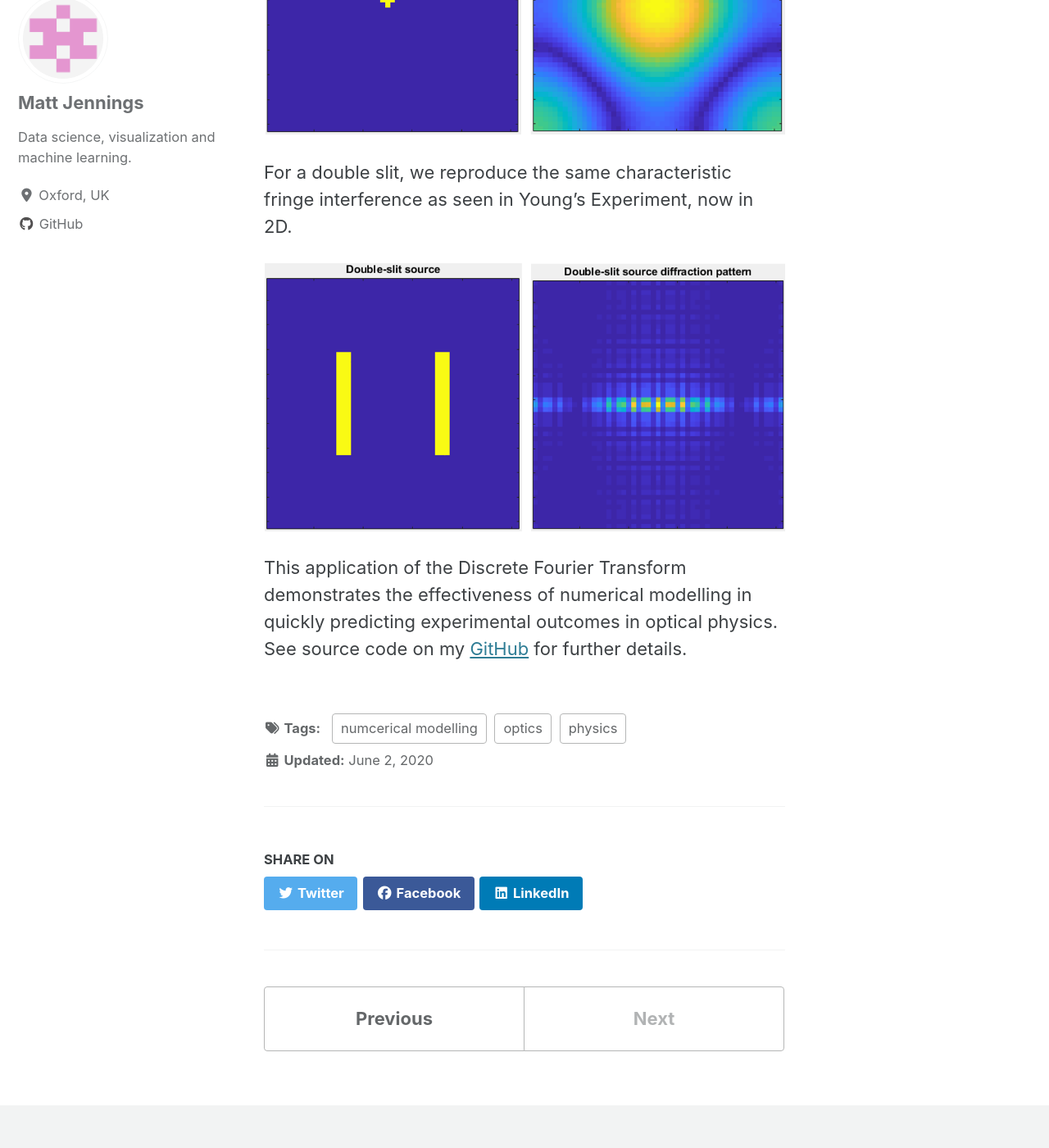
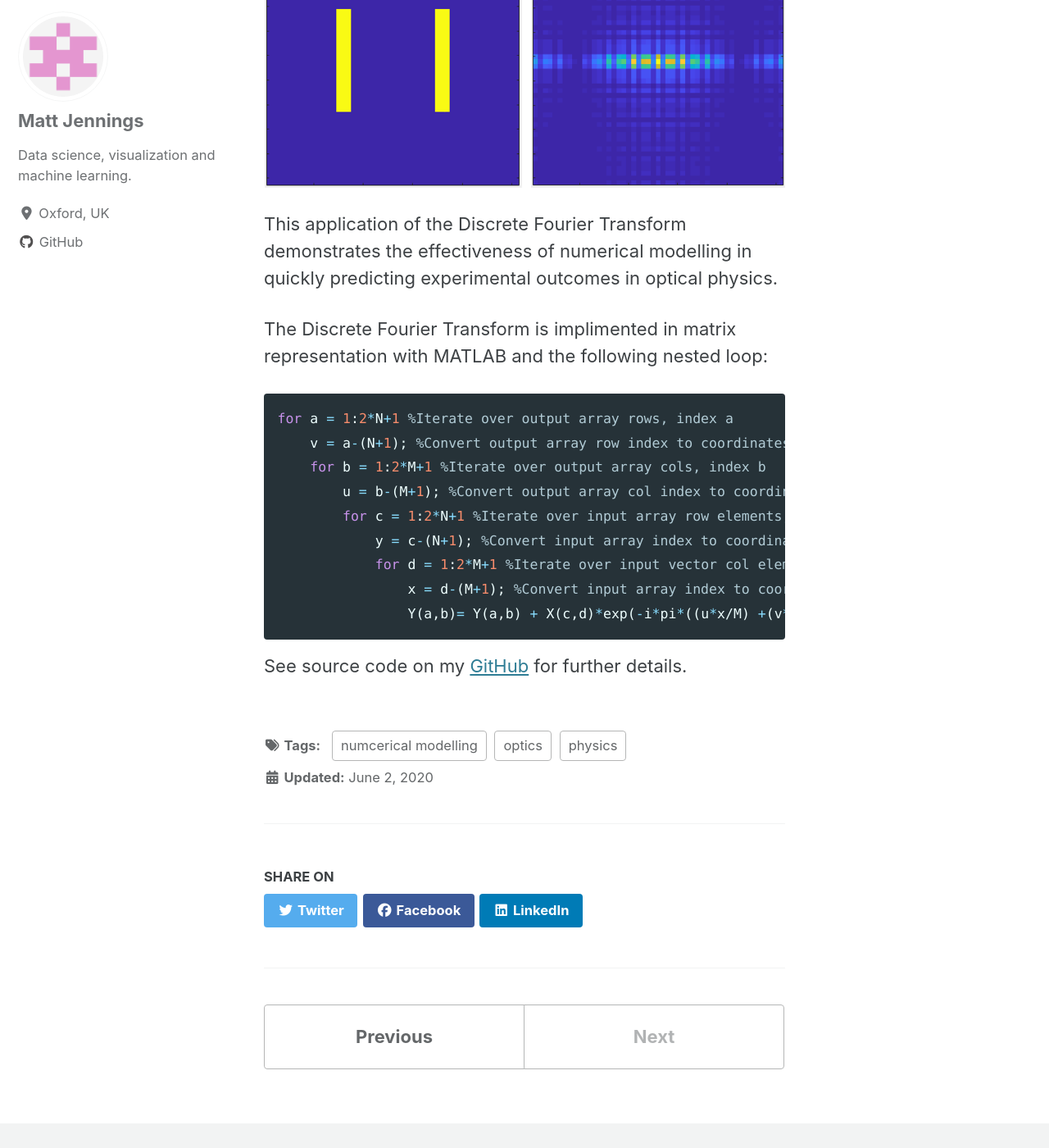
Before and after one commit to Matt-Jennings-GitHub/Matt-Jennings.github.io, a Jekyll site: the page built from _portfolio/Diffraction Modelling.md, in a window 1280 px wide and 1400 px high, scrolled down 1810 px. Shown: the whole window at 82% size. Built offline with Jekyll 4.4.1, drawn with Linux system fonts in a browser that asks for light colours; cached includes are drawn as plain includes; nearby versions of some CDN libraries; formulas are drawn with MathJax 3; some of the changed text lies outside the part shown.

````diff
--- a/_portfolio/Diffraction Modelling.md
+++ b/_portfolio/Diffraction Modelling.md
@@ -21,9 +21,24 @@
 
 $$F\left(u,v\right)=\frac{1}{4NM}\sum_{x=-N}^{N-1}\sum_{x=-M}^{M-1}\left(f\left(x,y\right)e^{-\pi i\left(\frac{xu}{N}+\frac{yv}{M}\right)}\right)$$
 
-Which we impliment in matrix representation with MATLAB and the following nested loop:
 
-```MATLAB
+
+## Sample Output
+
+For a cross-shaped source, we see the expected output matrix displaying regular light diffraction through an aperture.
+
+<img src="{{ site.url }}{{ site.baseurl }}/images/DiffractionModelling/crossedslit.PNG" alt="Cross shaped source diffraction">
+
+For a double slit, we reproduce the same characteristic fringe interference as seen in Young's Experiment, now in 2D.
+
+<img src="{{ site.url }}{{ site.baseurl }}/images/DiffractionModelling/doubleslit.PNG" alt="Double slit diffraction">
+
+
+This application of the Discrete Fourier Transform demonstrates the effectiveness of numerical modelling in quickly predicting experimental outcomes in optical physics.
+
+The Discrete Fourier Transform is implimented in matrix representation with MATLAB and the following nested loop:
+
+```matlab
 for a = 1:2*N+1 %Iterate over output array rows, index a
     v = a-(N+1); %Convert output array row index to coordinates in v space
     for b = 1:2*M+1 %Iterate over output array cols, index b
@@ -35,17 +50,4 @@
                 Y(a,b)= Y(a,b) + X(c,d)*exp(-i*pi*((u*x/M) +(v*y/N))); %Compute double summation for output vector elements
 ```
 
-
-
-## Sample Output
-
-For a cross-shaped source, we see the expected output matrix displaying regular light diffraction through an aperture.
-
-<img src="{{ site.url }}{{ site.baseurl }}/images/DiffractionModelling/crossedslit.png" alt="Cross shaped source diffraction">
-
-For a double slit, we reproduce the same characteristic fringe interference as seen in Young's Experiment, now in 2D.
-
-<img src="{{ site.url }}{{ site.baseurl }}/images/DiffractionModelling/doubleslit.png" alt="Double slit diffraction">
-
-
-This application of the Discrete Fourier Transform demonstrates the effectiveness of numerical modelling in quickly predicting experimental outcomes in optical physics. See source code on my [GitHub](https://github.com/Matt-Jennings-GitHub) for further details.
+See source code on my [GitHub](https://github.com/Matt-Jennings-GitHub) for further details.
````
Also changed, not shown: other parts of _portfolio/Diffraction Modelling.md (+1 -1 lines).
